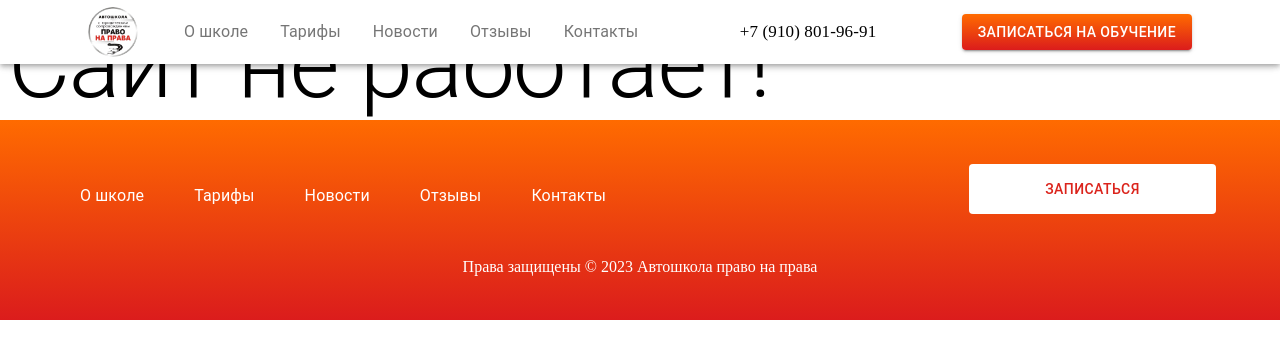
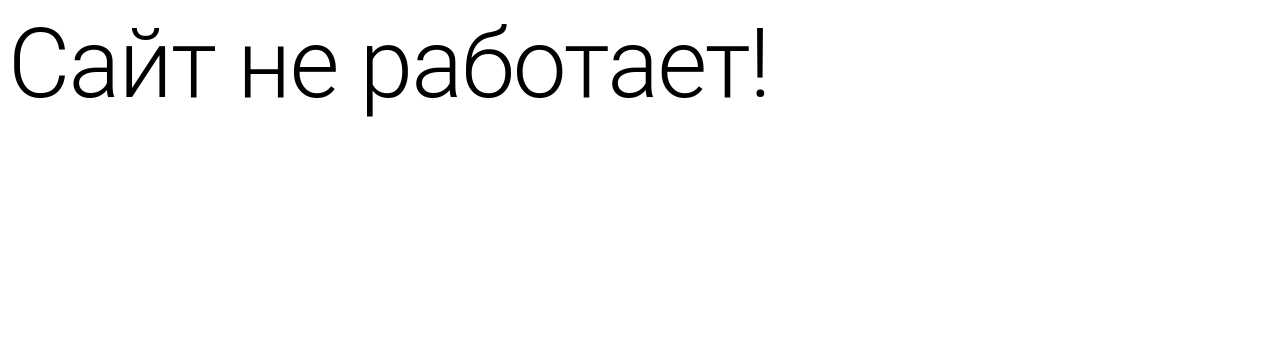
Before and after one commit to ArtemBelykh/onlineschool, a React (Create React App) app: page / in a window 1280 px wide. Shown: the top 358 px of the page. Built offline with nearby package versions, Linux system fonts and the light colour scheme.

Commit message:
Last Update Off Site

```diff
--- a/src/App.tsx
+++ b/src/App.tsx
@@ -12,25 +12,28 @@ import HowToChooseADrivingSchoolForABeginnerArticle
     from "./Components/Pages/Articles/HowToChooseADrivingSchoolForABeginner.article";
 import HowToStartStudyingAtADrivingSchoolArticle
     from "./Components/Pages/Articles/HowToStartStudyingAtADrivingSchool.article";
+import Typography from "@mui/material/Typography";
 
 function App() {
     return (
         <>
-            <Navbar/>
-            <Routes>
-                <Route path="/" element={<StartMain/>}/>
-                <Route path="/license" element={<LicensePages/>}/>
-                <Route path="/work-programs" element={<WorkProgramPages/>}/>
-                <Route path="*" element={<NotFoundPages/>}/>
+
+            <Typography variant="h1" component="h1">Сайт не работает!</Typography>
+            {/*<Navbar/>*/}
+            {/*<Routes>*/}
+            {/*    <Route path="/" element={<StartMain/>}/>*/}
+            {/*    <Route path="/license" element={<LicensePages/>}/>*/}
+            {/*    <Route path="/work-programs" element={<WorkProgramPages/>}/>*/}
+            {/*    <Route path="*" element={<NotFoundPages/>}/>*/}
 
 
 
-                <Route path="/article/Advantages-of-your-Auto-school" element={<AdvantagesOfYourAutoSchoolArticle/>} />
-                <Route path="/article/How-To-Choose-a-driving-school-for-a-beginner" element={<HowToChooseADrivingSchoolForABeginnerArticle/>} />
-                <Route path="/article/How-to-start-studying-at-a-driving-school" element={<HowToStartStudyingAtADrivingSchoolArticle/>} />
-            </Routes>
+            {/*    <Route path="/article/Advantages-of-your-Auto-school" element={<AdvantagesOfYourAutoSchoolArticle/>} />*/}
+            {/*    <Route path="/article/How-To-Choose-a-driving-school-for-a-beginner" element={<HowToChooseADrivingSchoolForABeginnerArticle/>} />*/}
+            {/*    <Route path="/article/How-to-start-studying-at-a-driving-school" element={<HowToStartStudyingAtADrivingSchoolArticle/>} />*/}
+            {/*</Routes>*/}
 
-            <Footer/>
+            {/*<Footer/>*/}
         </>
     );
 }
--- a/src/Components/StartMain.tsx
+++ b/src/Components/StartMain.tsx
@@ -11,7 +11,7 @@ const StartMain = () => {
     return (
         <div>
 
-            <Typography variant="h1" component="h1">Сайт не работает!</Typography>
+
 
 
             {/*<FirstScreen/>*/}
```
